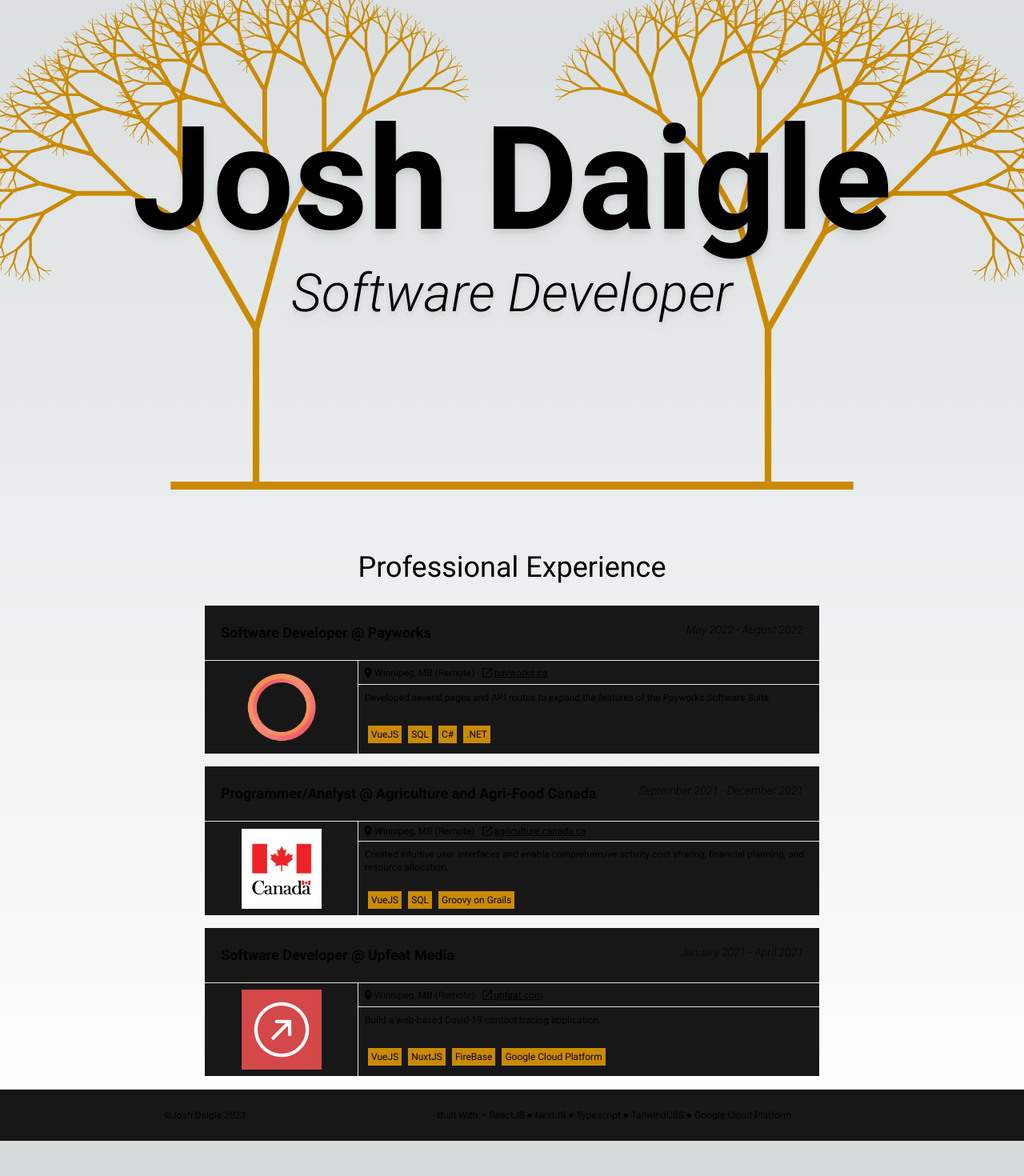
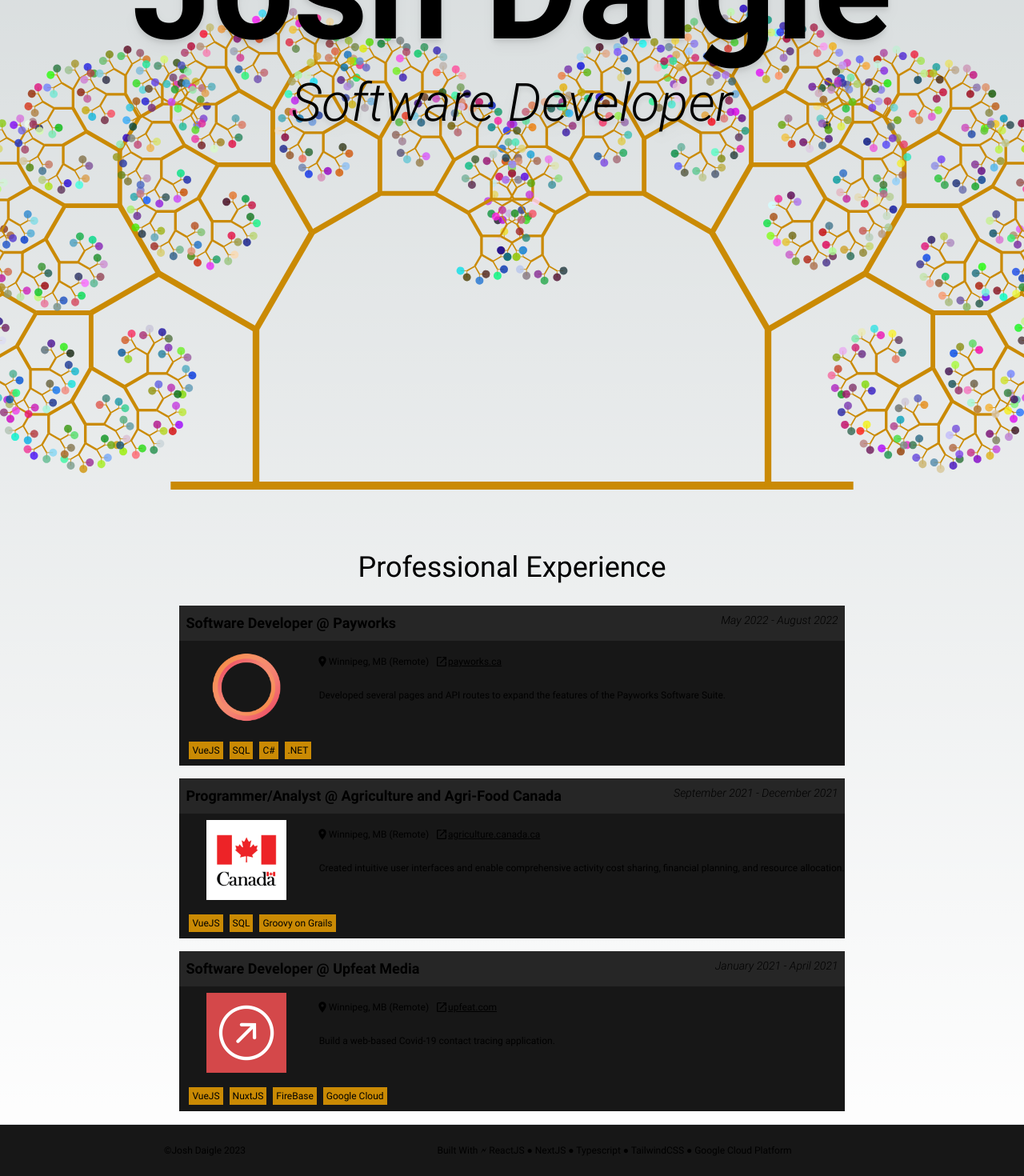
Before and after one commit to JoshDaigleDev/website-frontend, a Next.js app: page / in a window 1280 px wide. Shown: the part 188-1658 px from the top of the page at 80% size. Before the commit the page ends 1614 px from the top, so only its background shows below. Built offline with nearby package versions, Linux system fonts and the light colour scheme.

Commit message:
Image Breaks

```diff
--- a/package.json
+++ b/package.json
@@ -11,7 +11,8 @@
   "dependencies": {
     "next": "latest",
     "react": "latest",
-    "react-dom": "latest"
+    "react-dom": "latest",
+    "sharp": "^0.32.6"
   },
   "devDependencies": {
     "@types/node": "latest",
--- a/public/WorkExperience.json
+++ b/public/WorkExperience.json
@@ -35,6 +35,6 @@
         "imageAlt": "Upfeat Media Logo Logo",
         "websiteLink": "https://www.upfeat.com",
         "websiteName": "upfeat.com",
-        "skills": ["VueJS", "NuxtJS", "FireBase", "Google Cloud Platform"]
+        "skills": ["VueJS", "NuxtJS", "FireBase", "Google Cloud"]
     }
 ]
--- a/src/app/page.tsx
+++ b/src/app/page.tsx
@@ -4,8 +4,10 @@ import Experience from '@/components/Experience'
 
 export default function Page() {
   return (
-    <main className="min-h-max ">
-      <Title />
+    <main className="min-h-max">
+      <div className="lg:min-h-screen min-h-[50vh]">
+        <Title />
+      </div>
       <div className="flex justify-center py-4">
         <Experience />
       </div>
--- a/src/components/Canvas.tsx
+++ b/src/components/Canvas.tsx
@@ -13,6 +13,7 @@ const Canvas: React.FC<CanvasProps> = () => {
 
       var scaleVal = window.innerWidth > window.innerHeight ? window.innerWidth/4: window.innerHeight/4;
       var ang = Math.PI/6;
+      var soloAng = 0;
       var dotOpacity = 0;
 
       function calculateScale(): number {
@@ -75,6 +76,49 @@ const Canvas: React.FC<CanvasProps> = () => {
       }
 
 
+
+      function soloRecTree(canvas: HTMLCanvasElement, num: number, len: number): void {
+
+        const context = canvas?.getContext('2d');
+        if (!canvas || !context) return;
+
+
+        context.strokeStyle = `#ca8a04`;
+        context.beginPath();
+        context.moveTo(0,0);
+        context.lineTo(0, -len);
+        if (ang > Math.PI/1024) {
+          context.lineWidth = num/1.2;
+          context.stroke();
+        }
+
+        if (num > 1){
+          context.translate(0, -len);
+          context.rotate(ang)
+          soloRecTree(canvas, num-1, len*0.6);
+          context.rotate(-ang);
+          context.rotate(-ang/2)
+          soloRecTree(canvas, num-1, len*0.7);
+          context.rotate(ang/2);
+          context.translate(0, len);
+        } else if (ang > Math.PI/3.5) {
+          var randomColour = getRandomFillStyle();
+          context.fillStyle = randomColour;
+          context.translate(0, -len);
+          context.rotate(ang)
+          context.beginPath();
+          context.arc(0, 0, 2, 0, 2 * Math.PI);
+          context.fill();
+          context.rotate(-ang);
+          context.rotate(-ang/2)
+          context.beginPath();
+          context.arc(0, 0, 1, 0, 2 * Math.PI);
+          context.rotate(ang/2);
+          context.translate(0, len);
+        }
+      }
+
+
       function getRandomFillStyle() {
         const red = Math.floor(Math.random() * 256);
         const green = Math.floor(Math.random() * 256);
@@ -87,10 +131,10 @@ const Canvas: React.FC<CanvasProps> = () => {
 
       function drawFloor(canvas: HTMLCanvasElement): void {
         const context = canvas?.getContext('2d');
-        if (!canvas || !context) return;
+        if (!canvas || !context || ang < Math.PI/1024) return;
         context.fillStyle = "#ca8a04";
-        context.fillRect(0, 0, 100, 100);
-        context.fillRect(-canvas.width/3, -canvas.height/80, 2*canvas.width/3, canvas.height/80);
+        var width = mapRange(ang, Math.PI/1024, Math.PI/6, 0, 2*canvas.width/3)
+        context.fillRect(-canvas.width/3, -canvas.height/80, width, canvas.height/80);
 
       }
 
@@ -99,10 +143,18 @@ const Canvas: React.FC<CanvasProps> = () => {
         const context = canvas?.getContext('2d');
         if (!canvas || !context) return;
         context.translate(canvas.width/2, canvas.height)
-        drawFloor(canvas);
 
-        drawTree(canvas, canvas.width/4);
-        drawTree(canvas, -canvas.width/4, true);
+        if (canvas.width >= 1000) {
+          drawFloor(canvas);
+          drawTree(canvas, canvas.width/4);
+          drawTree(canvas, -canvas.width/4, true);
+        } else {
+          context.translate(0, -canvas.height/2.2);
+          drawFloor(canvas);
+          soloRecTree(canvas, 11, scaleVal/2)
+          context.translate(0, canvas.height/2.2);
+        }
+
 
         //drawFloor(canvas);
 
@@ -121,17 +173,32 @@ const Canvas: React.FC<CanvasProps> = () => {
       const handleMouseMove = (e: MouseEvent) => {
         canvas.width = window.innerWidth;
         ang = mapRange(e.clientX, 10, window.innerWidth-20, 0, Math.PI/3);
+        soloAng = mapRange(e.clientX, 10, window.innerWidth-20, 0, Math.PI/2);
         dotOpacity = mapRange(ang, Math.PI/3.5, Math.PI/3, 0, 0.8);
         draw();
       }
 
+      const handleScroll = () => {
+        const scrollPosition = window.scrollY;
+        const viewportHeight = window.innerHeight;
+        const scaledPosition = (scrollPosition / viewportHeight) * 100;
 
+        ang = mapRange(scaledPosition, 35, 10, 0, Math.PI/3);
+        dotOpacity = mapRange(ang, Math.PI/3.5, Math.PI/3, 0, 0.8);
+        canvas.width = window.innerWidth;
+        draw();
+        console.log(scaledPosition, ang)
+      }
+
+      window.addEventListener('scroll',  handleScroll)
       window.addEventListener('resize', handleResize);
-      window.addEventListener('mousemove', handleMouseMove);
+      //window.addEventListener('mousemove', handleMouseMove);
+
+
       draw();
       return () => {
         window.removeEventListener('resize', handleResize);
-        window.removeEventListener('mousemove', handleMouseMove);
+        //window.removeEventListener('mousemove', handleMouseMove);
       };
 
     }, []);
--- a/src/components/Experience.tsx
+++ b/src/components/Experience.tsx
@@ -5,7 +5,7 @@ import ExperienceExample from "./ExperienceExample"
 
 export default function Experience() {
     return (
-        <section className="grid max-w-3xl gap-4 ">
+        <section className="grid min-w-[50%] gap-4 ">
             <div className="flex justify-center p-3 text-4xl">
                 <h1>
                     Professional Experience
--- a/src/components/ExperienceExample.tsx
+++ b/src/components/ExperienceExample.tsx
@@ -28,13 +28,13 @@ interface ExperienceExampleProps {
 
 export default function ExperienceExample(props: ExperienceExampleProps) {
   return (
-    <div className="grid bg-neutral-900 ">
-      <div className={`${boldFont.className} flex justify-between space-x-5 border-b border-neutral-200 p-5 text-lg`}>
+    <div className="grid bg-neutral-900 min-w-full">
+      <div className={`${boldFont.className} flex justify-between space-x-5  bg-neutral-800  p-2 text-lg`}>
         <span>{props.title} @ {props.company}</span>
         <span className={`${italFont.className} text-sm`}>{props.dateFrom} - {props.dateTo}</span>
       </div>
-      <div className="grid grid-cols-4">
-        <div className="border-r flex items-center  p-2 justify-center border-neutral-200">
+      <div className="grid grid-cols-5">
+        <div className="flex items-center  p-2 justify-center ">
           <Image
             width={100}
             height={100}
@@ -42,8 +42,8 @@ export default function ExperienceExample(props: ExperienceExampleProps) {
             alt={props.imageAlt}
           />
         </div>
-        <div className="col-span-3 grid">
-          <div className="flex border-b p-1 align-center items-center border-neutral-200">
+        <div className="col-span-4 grid">
+          <div className="flex p-1 align-center items-center">
             <svg className="h-4 w-4 fill-current" xmlns="http://www.w3.org/2000/svg" viewBox="0 0 24 24"><path d="M0 0h24v24H0z" fill="none"/><path d="M12 2C8.13 2 5 5.13 5 9c0 5.25 7 13 7 13s7-7.75 7-13c0-3.87-3.13-7-7-7zm0 9.5c-1.38 0-2.5-1.12-2.5-2.5s1.12-2.5 2.5-2.5 2.5 1.12 2.5 2.5-1.12 2.5-2.5 2.5z"/></svg>
             <span className="text-xs pr-2">Winnipeg, MB (Remote)</span>
             <svg className="h-4 w-4 fill-current" xmlns="http://www.w3.org/2000/svg" viewBox="0 -960 960 960"><path d="M200-120q-33 0-56.5-23.5T120-200v-560q0-33 23.5-56.5T200-840h280v80H200v560h560v-280h80v280q0 33-23.5 56.5T760-120H200Zm188-212-56-56 372-372H560v-80h280v280h-80v-144L388-332Z"/></svg>
@@ -55,16 +55,17 @@ export default function ExperienceExample(props: ExperienceExampleProps) {
             </p>
 
           </div>
-          <div className="inline-block p-2">
+
+        </div>
+
+      </div>
+      <div className="inline-block p-2">
             {props.skills.map((skill, index) => (
-              <span key={index} className="p-1 m-1 text-xs whitespace-nowrap bg-yellow-600">
+              <span key={index} className="p-1 m-1 text-xs whitespace-pre-wrap bg-yellow-600">
                 {skill}
               </span>
             ))}
           </div>
-
-        </div>
-      </div>
     </div>
   );
 }
--- a/src/components/Title.tsx
+++ b/src/components/Title.tsx
@@ -15,7 +15,7 @@ export default function Title() {
     return (
         <>
         <Canvas />
-        <section className="grid gap-3 md:gap-8 py-5 min-h-screen  -z-20">
+        <section className="grid gap-3 md:gap-8 pt-9 -z-20">
 
             <div className="flex justify-center items-end  drop-shadow-lg z-10">
                 <h1 className={`${boldFont.className} lg:text-[180px] md:text-[140px] sm:text-8xl text-6xl`}>
```
Also changed, not shown: 1 other file (tests, documents, lock files or other folders).
